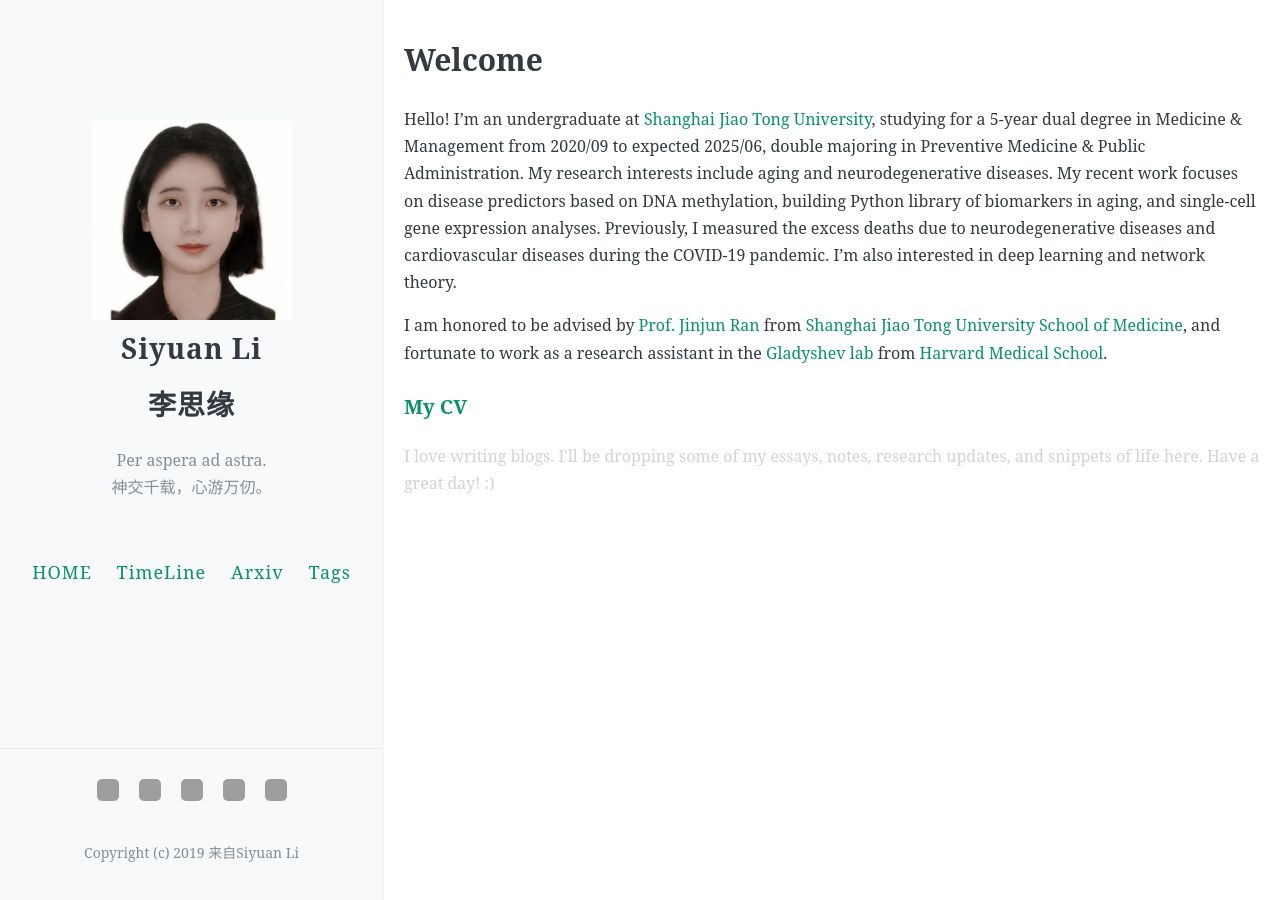
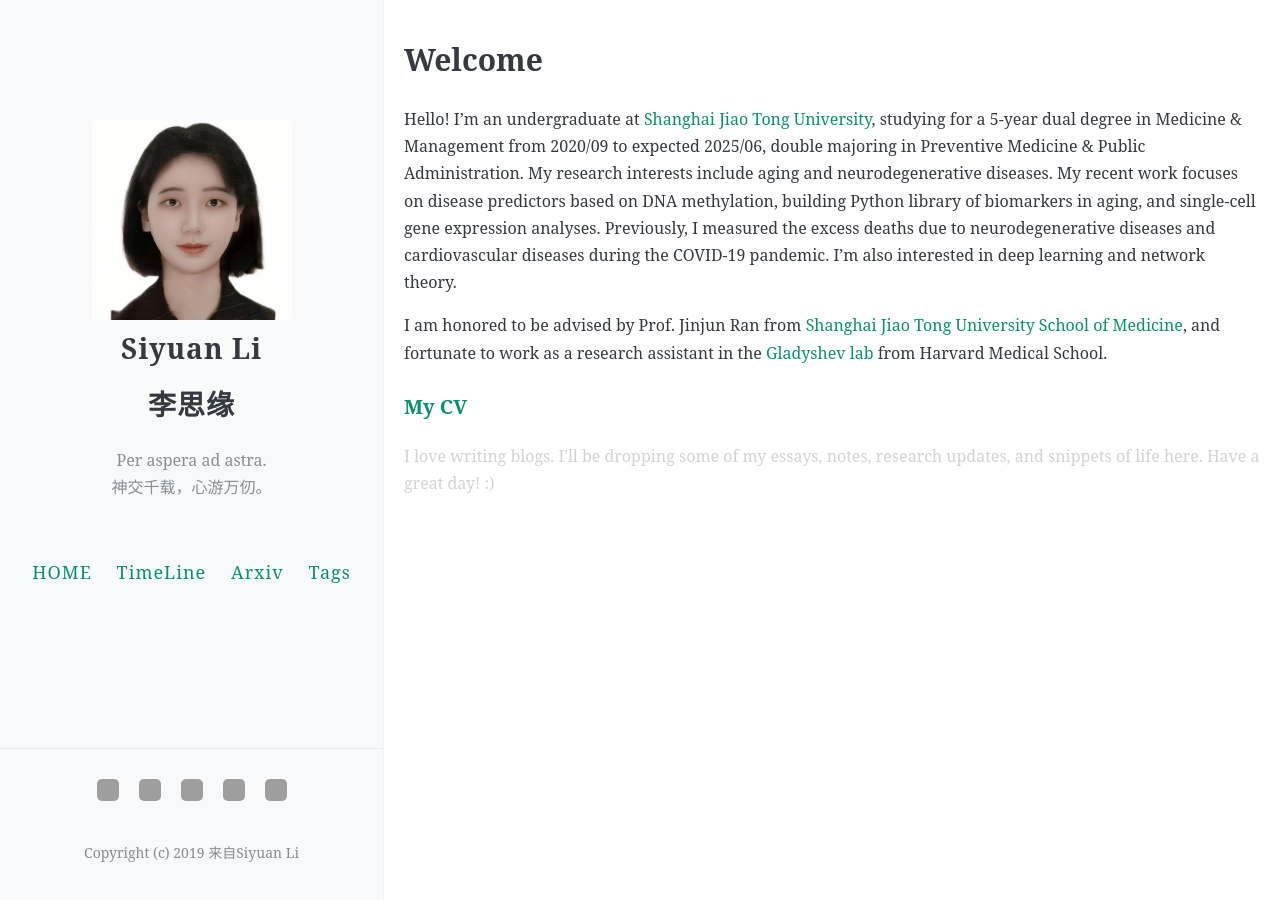
Before and after one commit to ApolloLSY/Attic, a Jekyll site: the page built from about.md, in a window 1280 px wide. Built offline with Jekyll 4.4.1, drawn with Linux system fonts in a browser that asks for light colours; comment, search, counter and statistics services are not loaded; part of the change alters nothing that is shown; grey boxes are pictures that could not be loaded.

```diff
--- a/about.md
+++ b/about.md
@@ -6,7 +6,7 @@ permalink: /about/
 
 Hello! I'm an undergraduate at [Shanghai Jiao Tong University](https://www.sjtu.edu.cn/), studying for a 5-year dual degree in Medicine & Management from 2020/09 to expected 2025/06, double majoring in Preventive Medicine & Public Administration. My research interests include aging and neurodegenerative diseases. My recent work focuses on disease predictors based on DNA methylation, building Python library of biomarkers in aging, and single-cell gene expression analyses. Previously, I measured the excess deaths due to neurodegenerative diseases and cardiovascular diseases during the COVID-19 pandemic. I'm also interested in deep learning and network theory.
 
-I am honored to be advised by [Prof. Jinjun Ran](https://www.shsmu.edu.cn/sph/info/1051/1310.htm) from [Shanghai Jiao Tong University School of Medicine](https://www.shsmu.edu.cn/sph/index.htm), and fortunate to work as a research assistant in the [Gladyshev lab](https://gladyshevlab.bwh.harvard.edu/) from [Harvard Medical School](https://hms.harvard.edu/).
+I am honored to be advised by Prof. Jinjun Ran from [Shanghai Jiao Tong University School of Medicine](https://www.shsmu.edu.cn/sph/index.htm), and fortunate to work as a research assistant in the [Gladyshev lab](https://gladyshevlab.bwh.harvard.edu/) from Harvard Medical School.
 
 <h3><a href="https://drive.google.com/file/d/12ItCSLegxhgdNpkH-K6VlXpqaINbt2uN/preview" target="_blank">My CV</a></h3>
 
```
